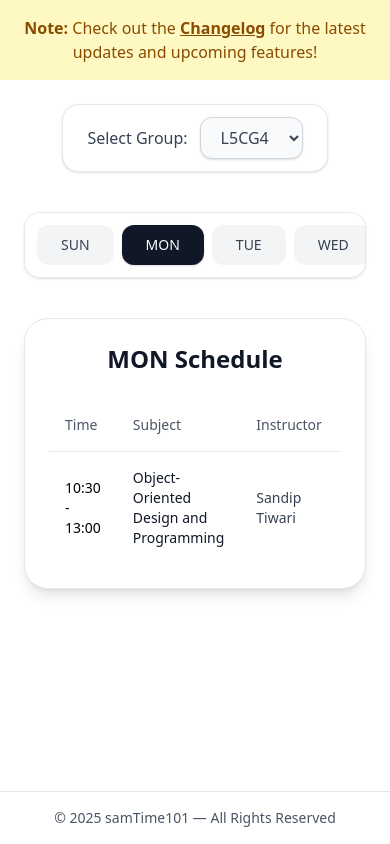
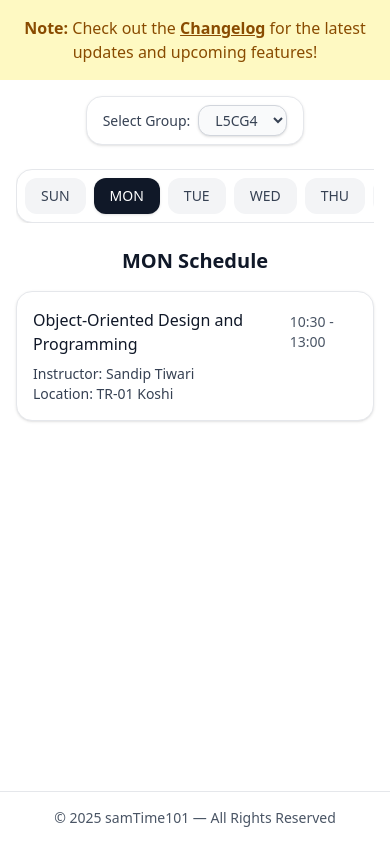
Before and after one commit to samTime101/schedule, a SvelteKit app: page / in a window 390 px wide. Built offline with nearby package versions, Linux system fonts and the light colour scheme.

Commit message:
feat: frontend updates

```diff
--- a/src/lib/changelog.ts
+++ b/src/lib/changelog.ts
@@ -6,7 +6,8 @@
                 "Added group selection feature.",
                 "Implemented day tabs for schedule viewing.",
                 "Responsive design for mobile and desktop.",
-                "Changelogs and upcoming features section added lol"
+                "Changelogs and upcoming features section added lol",
+                "Schedule frontend changed for mobile/desktop"
             ]
         }
     }
--- a/src/routes/components/Schedule.svelte
+++ b/src/routes/components/Schedule.svelte
@@ -6,23 +6,17 @@
 
 	let selectedDay = $state(days[new Date().getDay()]);
 </script>
-
-<div class="w-full flex justify-center p-6">
+<div class="w-full flex justify-center p-4 md:p-6">
   <div class="w-full max-w-4xl">
-
-		<!-- <h1 class="text-4xl font-semibold mb-10 tracking-tight text-gray-900 text-center">
-			Schedule
-		</h1> -->
-
     <!-- GROUP SELECTOR -->
-		<div class="flex justify-center mb-10">
-			<div class="flex items-center gap-3 bg-white px-6 py-3 shadow-sm rounded-2xl border border-gray-200">
-				<label class="font-medium text-gray-700 whitespace-nowrap">Select Group:</label>
-
+    <div class="flex justify-center mb-6">
+      <div class="flex items-center gap-2 md:gap-3 bg-white px-4 md:px-6 py-2 md:py-3 shadow-sm rounded-2xl border border-gray-200">
+        <!-- svelte-ignore a11y_label_has_associated_control -->
+        <label class="font-medium text-gray-700 whitespace-nowrap text-sm md:text-base">Select Group:</label>
         <select
           bind:value={selectedGroup}
-					class="px-4 py-2 bg-gray-50 rounded-xl border border-gray-300 shadow-sm
-						   focus:ring-2 focus:ring-blue-500 focus:outline-none transition text-gray-700"
+          class="px-3 py-1 md:px-4 md:py-2 bg-gray-50 rounded-xl border border-gray-300 shadow-sm
+                 focus:ring-2 focus:ring-blue-500 focus:outline-none transition text-gray-700 text-sm md:text-base"
         >
           {#each Object.keys(groups) as g}
             <option value={g}>{g}</option>
@@ -32,13 +26,13 @@
     </div>
 
     <!-- DAY TABS -->
-		<div class="w-full flex justify-center">
-			<div class="flex gap-2 bg-white p-3 rounded-2xl shadow-sm border border-gray-200 max-w-full overflow-x-auto">
+    <div class="w-full overflow-x-auto mb-6">
+      <div class="flex gap-2 md:gap-3 bg-white p-2 md:p-3 rounded-2xl shadow-sm border border-gray-200 min-w-max md:justify-center">
         {#each days as day}
           <button
             onclick={() => selectedDay = day}
             class="
-							px-6 py-2.5 rounded-xl text-sm font-medium transition-all whitespace-nowrap hover:shadow-md cursor-pointer
+              px-4 md:px-6 py-2 rounded-xl text-sm md:text-base font-medium transition-all whitespace-nowrap hover:shadow-md cursor-pointer
               {selectedDay === day
                 ? 'bg-gray-900 text-white shadow'
                 : 'bg-gray-100 text-gray-700 hover:bg-gray-200'}
@@ -51,17 +45,34 @@
     </div>
 
     <!-- SELECTED DAY CONTENT -->
-		<div class="mt-10 bg-white rounded-3xl shadow-lg border border-gray-200 p-6">
-			<h2 class="text-2xl font-semibold text-gray-900 mb-6 text-center">
+    <div class="mt-4 md:mt-10">
+      <h2 class="text-xl md:text-2xl font-semibold text-gray-900 mb-4 md:mb-6 text-center">
         {selectedDay} Schedule
       </h2>
 
       {#if schedule[selectedDay].length === 0}
-				<p class="text-gray-500 italic text-center text-lg">No classes today.</p>
+        <p class="text-gray-500 italic text-center text-base md:text-lg">No classes today.</p>
+      {:else}
 
-			{:else}
-				<div class="overflow-x-auto rounded-2xl">
-					<table class="w-full text-sm">
+        <!-- MOBILE: stacked cards -->
+        <div class="flex flex-col gap-4 md:hidden">
+          {#each schedule[selectedDay] as session}
+            <div class="bg-white rounded-2xl p-4 shadow border border-gray-200">
+              <div class="flex justify-between items-center mb-2">
+                <span class="font-medium text-gray-900">{session.MODULE}</span>
+                <span class="text-gray-600 text-sm">{session.START} - {session.END}</span>
+              </div>
+              <div class="text-gray-700 text-sm">
+                <p><span class="font-medium">Instructor:</span> {session.TEACHER}</p>
+                <p><span class="font-medium">Location:</span> {session.VENUE}</p>
+              </div>
+            </div>
+          {/each}
+        </div>
+
+        <!-- DESKTOP: table view -->
+        <div class="hidden md:block mt-6 overflow-x-auto rounded-2xl">
+          <table class="w-full text-sm shadow border border-gray-200">
             <thead>
               <tr class="text-gray-600 text-left border-b border-gray-200">
                 <th class="p-4 font-medium">Time</th>
@@ -70,7 +81,6 @@
                 <th class="p-4 font-medium">Location</th>
               </tr>
             </thead>
-
             <tbody>
               {#each schedule[selectedDay] as session, i}
                 <tr class="{i % 2 === 0 ? 'bg-white' : 'bg-gray-50'} hover:bg-gray-100 transition cursor-pointer">
@@ -83,6 +93,7 @@
             </tbody>
           </table>
         </div>
+
       {/if}
     </div>
   </div>
```
Lines whose indentation alone changed are shown as unchanged.
